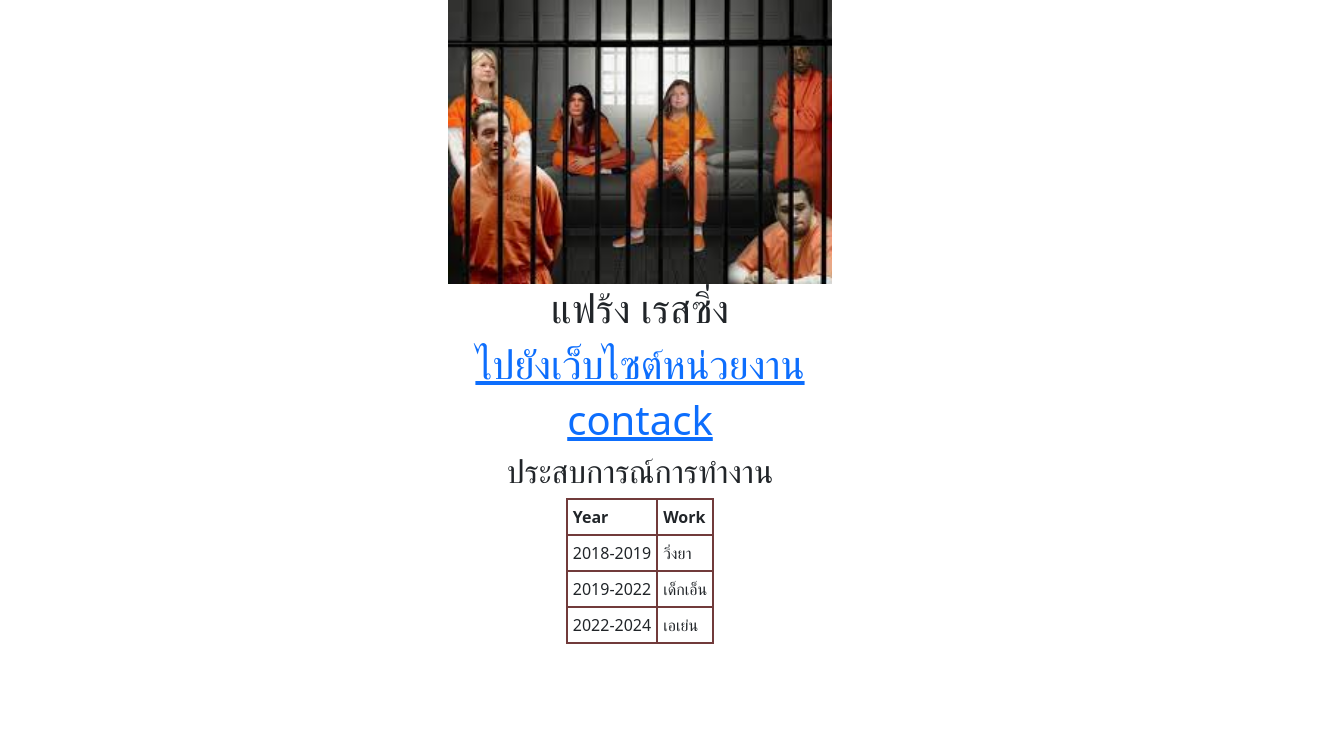
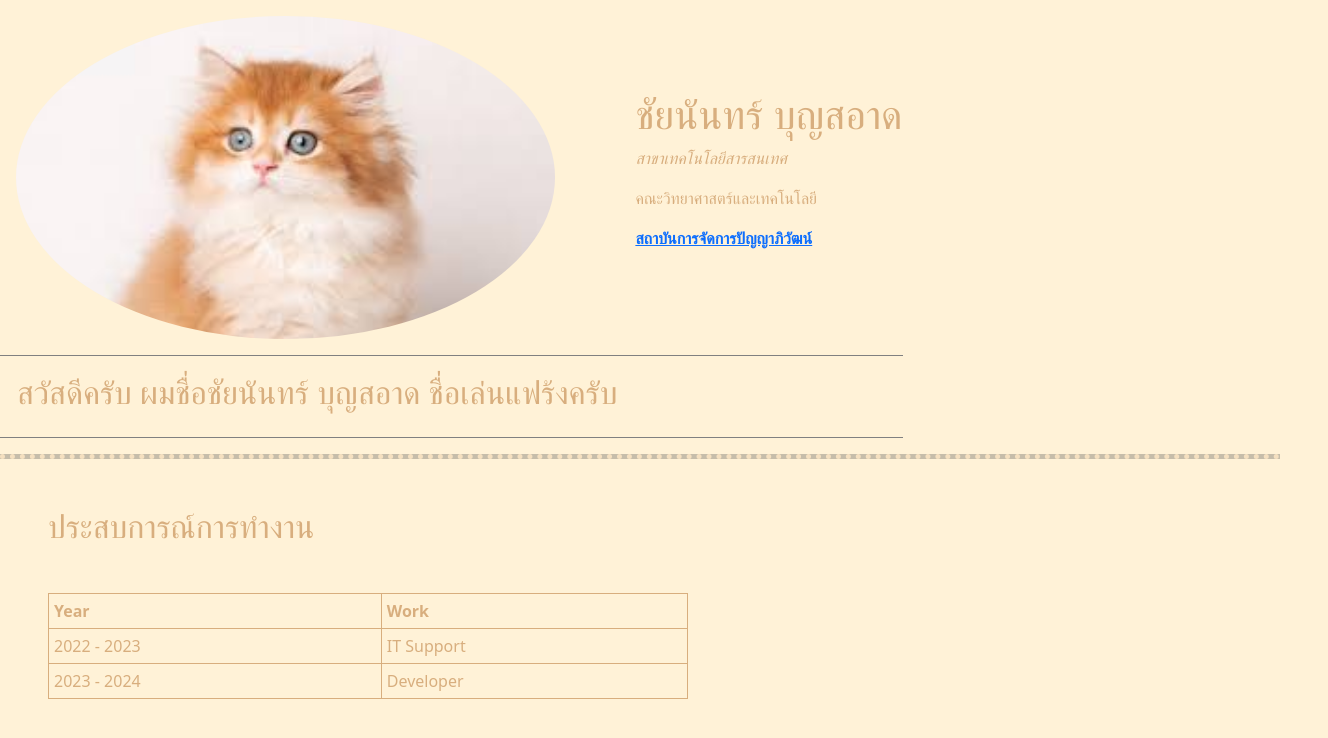
Before and after one commit to FKCYN/mypage2024, a plain HTML site: page index.html in a window 1280 px wide. Shown: the whole page, 1328 px wide, since content can reach past the window. Drawn offline with nearby package versions, Linux system fonts and the light colour scheme.

Commit message:
Add files via upload
update

```diff
--- a/index.html
+++ b/index.html
@@ -9,39 +9,52 @@
 </head>
 
 <body>
-    <center>
-        <img  src="คุก.jpg" alt="WoW" style="width: 30%; height: auto;" />
-        <h1>แฟร้ง เรสซิ่ง</h1>
-        <a href="https://www.royalthaipolice.go.th/">
-            <h1>ไปยังเว็บไซต์หน่วยงาน</h1>
-        </a>
-        <a href="contack.html">
-            <h1>contack</h1>
-        </a>
+    <div class="table">
+        <table cellspacing="20">
+        <tr>
+          <td><img src="แมวว.jpg" alt=""></td>
+          <td class="me">
+              <h1>ชัยนันทร์ บุญสอาด</h1>
+              <p><em>สาขาเทคโนโลยีสารสนเทศ</em></p>
+              <p>คณะวิทยาศาสตร์และเทคโนโลยี</p>
+              <p><strong><a href="http://www.pim.ac.th">สถาบันการจัดการปัญญาภิวัฒน์</a></strong></p>
 
-        <h2>ประสบการณ์การทำงาน</h2>
+            </td>
+            <tr>
+                <td>
+                    <h2 class="p-3">สวัสดีครับ ผมชื่อชัยนันทร์ บุญสอาด ชื่อเล่นแฟร้งครับ</h2>
 
-        <table>
-            <thead>
+                </td>
+
+            </tr>
+
+        </tr>
+      </table>
+
+    </div>
+      <hr>
+
+            <h2 class="m-5 table">ประสบการณ์การทำงาน</h2>
+
+            <div id="table1" >
+    <table  class="table1 m-5">
         <tr>
           <th>Year</th>
           <th>Work</th>
         </tr>
-            </thead>
         <tr>
-                <td>2018-2019</td>
-                <td>วิ่งยา</td>
+          <td>2022 - 2023</td>
+          <td>IT Support</td>
         </tr>
         <tr>
-                <td>2019-2022</td>
-                <td>เด็กเอ็น</td>
-            </tr>
-            <tr>
-                <td>2022-2024</td>
-                <td>เอเย่น</td>
+          <td>2023 - 2024</td>
+          <td>Developer</td>
         </tr>
       </table>
-    </center>
+            </div>
+
+
+
 
 </body>
 </html>
--- a/styles.css
+++ b/styles.css
@@ -1,4 +1,34 @@
-table,tr,td,th {
+body {
+    background-color: #FFF2D7;
+
+}
+
+.table1 {
+    width: 50%;
+    border-collapse: collapse;
+    margin: 20px auto;
+    /* border: 2px solid #000;  */
+}
+#table1 tr, #table1 td, #table1 th {
     padding: 5px;
-    border: 2px solid rgb(113, 59, 59)
+    border: 1px solid #D8AE7E;
+    color: #D8AE7E;
 }
+img {
+    border-radius: 50%;
+    width: 90%;
+    height: auto;
+    padding: 15px;
+  }
+.table {
+
+    color: #D8AE7E;
+}
+hr {
+    border-color: #D8AE7E;
+    border-style: none;
+  border-top-style: dotted;
+  border-width:5px;
+  /* width: 50%; */
+
+  }
```
Also changed, not shown: แมวว.jpg (added). Lines whose indentation alone changed are shown as unchanged.
